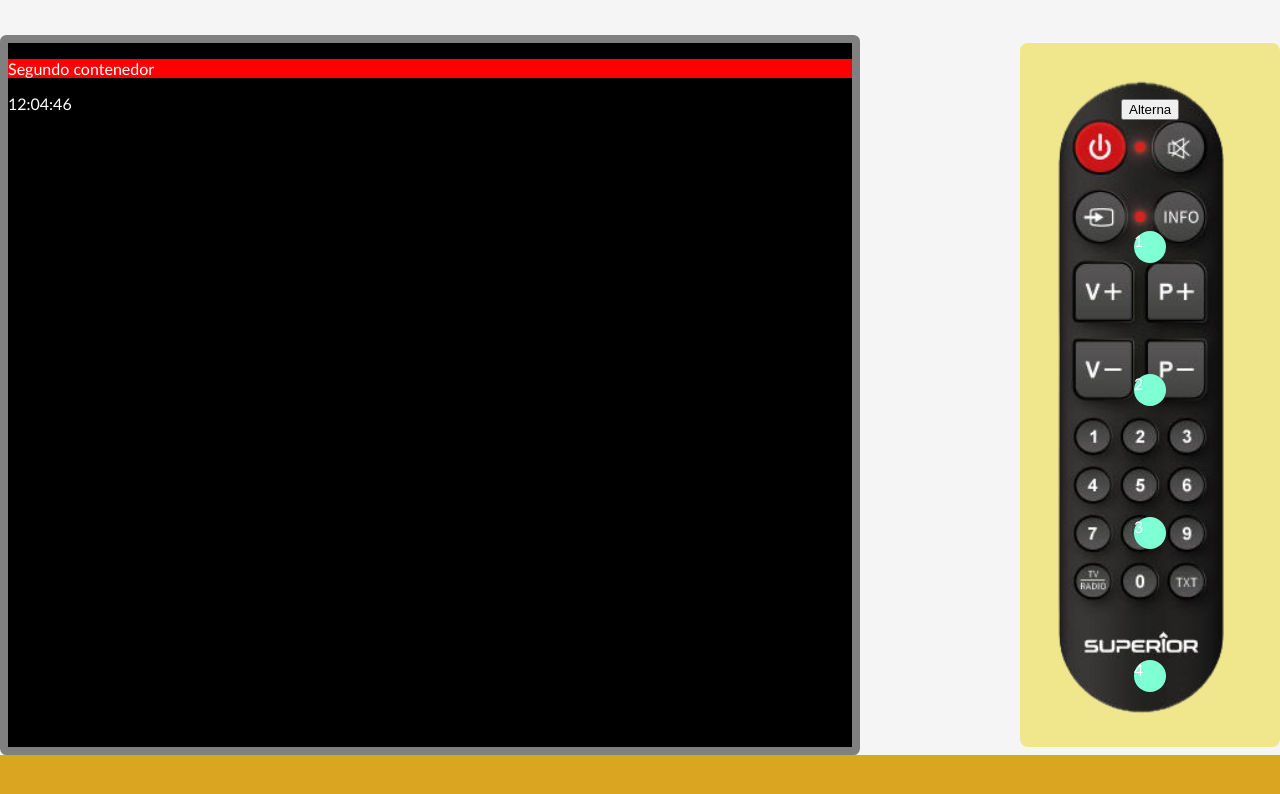
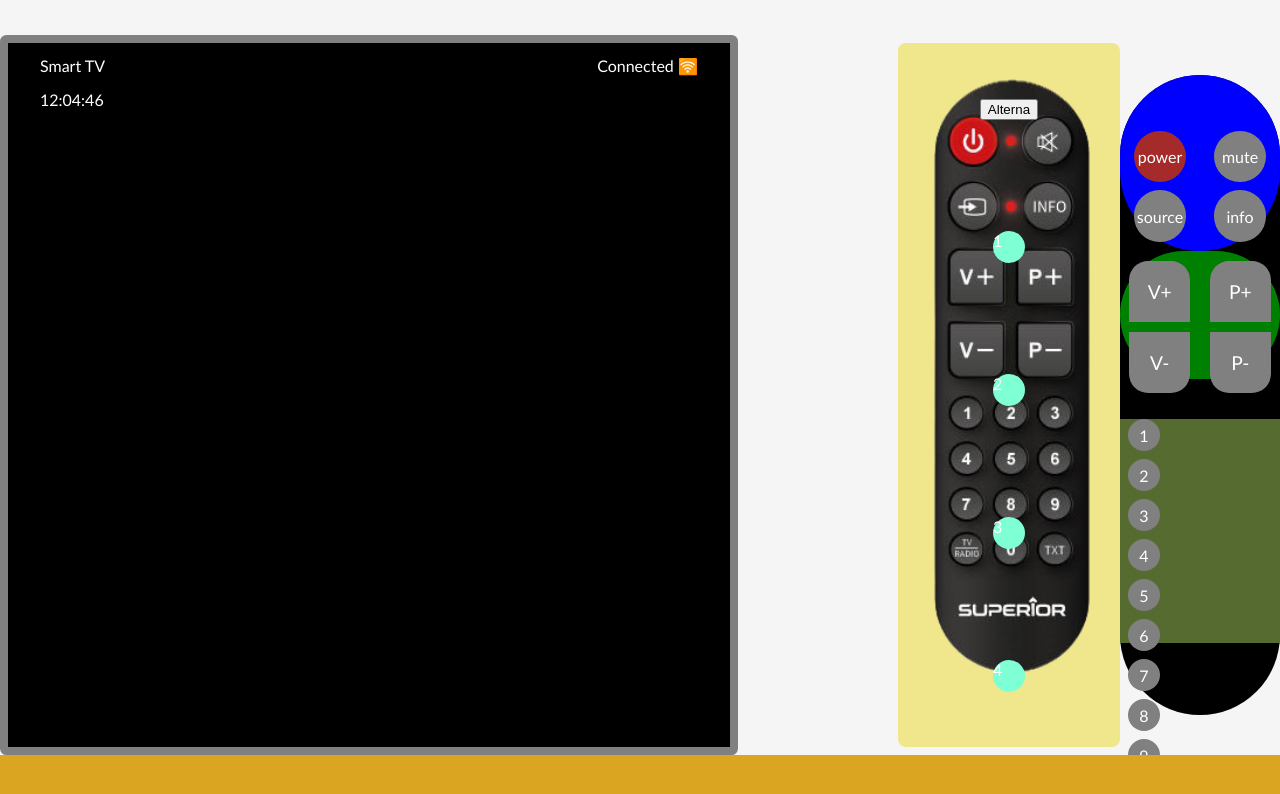
Before and after one commit to Ramer8/tvInteractiva, a plain HTML site: page index.html in a window 1280 px wide. Drawn offline with Linux system fonts and the light colour scheme.

Commit message:
adding remote control and his buttons

```diff
--- a/css/styles.css
+++ b/css/styles.css
@@ -147,3 +147,132 @@ footer {
 .seleccionado4 {
     background-color: yellow;
 }
+
+.divDos {
+    padding-left: 2em;
+    padding-right: 2em;
+    display: flex;
+    flex-direction: row;
+    justify-content: space-between;
+    align-items: center;
+    line-height: 90%;
+}
+
+#hora {
+    margin-top: 0em;
+    padding-top: -1em;
+    padding-left: 2em;
+
+}
+
+#remote2 {
+    width: 10em;
+    height: 40em;
+
+    /* background-image: url("../img/mando.png");
+    background-repeat: no-repeat;
+    background-attachment: local;
+    background-size: contain; */
+
+
+    /* display: flex; */
+    /* flex-direction: column;
+    justify-content: space-around;
+    align-items: center; */
+
+    border-radius: 10em;
+    background-color: black;
+    /* background: linear-gradient(black, rgba(128, 128, 128, 0.2), rgba(52, 52, 52, 0.028), rgba(169, 169, 169, 0.435), black); */
+    /* margin-left: 10em; */
+}
+
+#buttonsTop {
+    display: flex;
+    flex-direction: row;
+    justify-content: space-around;
+    align-items: start;
+    height: 8em;
+    width: 10em;
+    background-color: blue;
+    border-radius: 10em;
+    padding-top: 3em;
+
+}
+
+.circleButtons {
+    border-radius: 90em;
+    background-color: red;
+    height: 3.2em;
+    width: 3.2em;
+    border-radius: 50%;
+    margin: .5em;
+
+    background-color: gray;
+
+    display: flex;
+    justify-content: center;
+    align-items: center;
+    cursor: pointer;
+    transition: 0.2s;
+}
+
+#power {
+    background-color: brown;
+}
+
+#buttonsCenter {
+    display: flex;
+    flex-direction: row;
+    justify-content: center;
+    align-items: start;
+    height: 8em;
+    width: 10em;
+    background-color: green;
+    border-radius: 10em;
+}
+
+.concave {
+
+    border-top-left-radius: 1em;
+    border-top-right-radius: 1em;
+    height: 3.2em;
+    width: 3.2em;
+    margin: .5em;
+    font-size: 1.2em;
+    background-color: gray;
+
+    display: grid;
+    justify-content: center;
+    align-items: center;
+    cursor: pointer;
+    transition: 0.2s;
+}
+
+.down {
+    border-radius: 0em;
+    border-bottom-left-radius: 1em;
+    border-bottom-right-radius: 1em;
+}
+
+#buttonsBottom {
+    margin-top: 2.5em;
+    width: 10em;
+    height: 14em;
+    background-color: darkolivegreen;
+}
+
+.numbers {
+    border-radius: 90em;
+    background-color: red;
+    height: 2em;
+    width: 2em;
+    border-radius: 50%;
+    margin: .5em;
+    background-color: gray;
+
+    display: flex;
+    justify-content: center;
+    align-items: center;
+    cursor: pointer;
+    transition: 0.2s;
+}
--- a/index.html
+++ b/index.html
@@ -18,14 +18,15 @@
             <div id="divUno" hidden="true" style="background-color:green">
                 <p>Primer contenedor</p>
             </div>
-            <div class="divDos" style="background-color:red">
-                <p>Segundo contenedor</p>
+            <div class="divDos">
+                <p>Smart TV</p>
+                <p>Connected 🛜</p>
             </div>
+            <p id="hora"></p>
             <!-- <input type="text" id="input1" placeholder="escribe aqui">
             <button onclick="addHtml()">Añadir</button> -->
             <div id="contenedor"></div>
             <!-- <div id="contenedor1"></div> -->
-            <p id="hora"></p>
         </div>
 
         <div id="remote">
@@ -34,6 +35,39 @@
             <div class="cuadrado" id="cuadrado2">2</div>
             <div class="cuadrado" id="cuadrado3">3</div>
             <div class="cuadrado" id="cuadrado4">4</div>
+        </div>
+        <div id="remote2">
+            <div id="buttonsTop">
+                <div>
+                    <div id="power" class="circleButtons">power</div>
+                    <div class="circleButtons">source</div>
+                </div>
+                <div>
+                    <div class="circleButtons">mute</div>
+                    <div class="circleButtons">info</div>
+                </div>
+            </div>
+            <div id="buttonsCenter">
+                <div class="top">
+                    <div class="concave ">V+</div>
+                    <div class="concave down">V-</div>
+                </div>
+                <div class="bottom">
+                    <div class="concave + ">P+</div>
+                    <div class="concave down">P-</div>
+                </div>
+            </div>
+            <div id="buttonsBottom">
+                    <div class="numbers ">1</div>
+                    <div class="numbers ">2</div>
+                    <div class="numbers ">3</div>
+                    <div class="numbers ">4</div>
+                    <div class="numbers ">5</div>
+                    <div class="numbers ">6</div>
+                    <div class="numbers ">7</div>
+                    <div class="numbers ">8</div>
+                    <div class="numbers ">9</div>
+            </div>
         </div>
         <div id="leftSide">
         </div>
```
Also changed, not shown: 1 other file.
